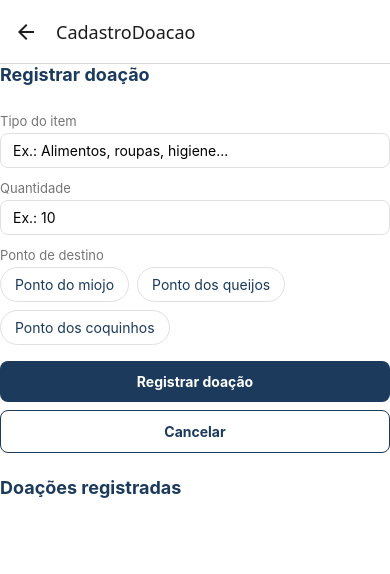
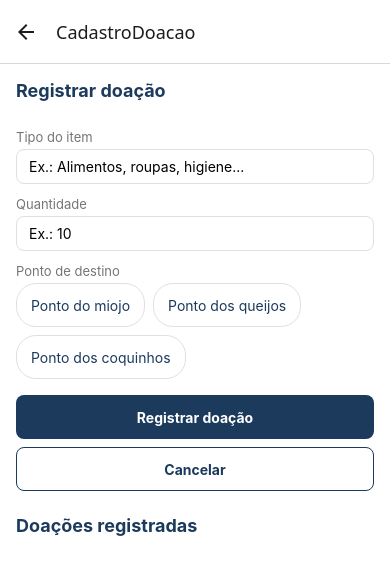
Before and after one commit to Vitimip/projeto-instituto-mao-amiga, a React Native app: screen /CadastroDoacao in a window 390 px wide. Shown: the top 574 px of the page. Built offline with nearby package versions, Linux system fonts and the light colour scheme.

Commit message:
Revisar teclado e alvos tocaveis do formulario

```diff
--- a/TelaCadastroDoacao.tsx
+++ b/TelaCadastroDoacao.tsx
@@ -1,6 +1,8 @@
 import { useEffect, useState } from 'react';
 import {
     Keyboard,
+    KeyboardAvoidingView,
+    Platform,
     SafeAreaView,
     StyleSheet,
     Text,
@@ -105,6 +107,10 @@ export default function TelaCadastroDoacao({
 
     return (
         <SafeAreaView style={styles.container}>
+            <KeyboardAvoidingView
+                style={styles.teclado}
+                behavior={Platform.OS === 'ios' ? 'padding' : 'height'}
+            >
             <Text style={styles.titulo}>
                 {modoEdicao ? 'Editar doação' : 'Registrar doação'}
             </Text>
@@ -235,6 +241,7 @@ export default function TelaCadastroDoacao({
                     </View>
                 )}
             />
+            </KeyboardAvoidingView>
         </SafeAreaView>
     );
 }
@@ -242,8 +249,11 @@ export default function TelaCadastroDoacao({
 const styles = StyleSheet.create({
     container: {
         flex: 1,
+        backgroundColor: '#FFFFFF',
+    },
+    teclado: {
+        flex: 1,
         padding: 16,
-        backgroundColor: '#FFFFFF',
     },
     titulo: {
         fontSize: 18,
@@ -280,8 +290,10 @@ const styles = StyleSheet.create({
         borderWidth: 1,
         borderColor: '#E0E0E0',
         borderRadius: 20,
+        minHeight: 44,
         paddingHorizontal: 14,
-        paddingVertical: 8,
+        alignItems: 'center',
+        justifyContent: 'center',
     },
     chipPontoSelecionado: {
         backgroundColor: '#1B3A5C',
@@ -304,8 +316,10 @@ const styles = StyleSheet.create({
     botao: {
         backgroundColor: '#1B3A5C',
         borderRadius: 8,
-        paddingVertical: 12,
+        minHeight: 44,
+        paddingHorizontal: 12,
         alignItems: 'center',
+        justifyContent: 'center',
         marginTop: 16,
     },
     botaoTexto: {
@@ -340,8 +354,10 @@ const styles = StyleSheet.create({
         borderWidth: 1,
         borderColor: '#1B3A5C',
         borderRadius: 8,
-        paddingVertical: 12,
+        minHeight: 44,
+        paddingHorizontal: 12,
         alignItems: 'center',
+        justifyContent: 'center',
         marginTop: 8,
     },
 
```
